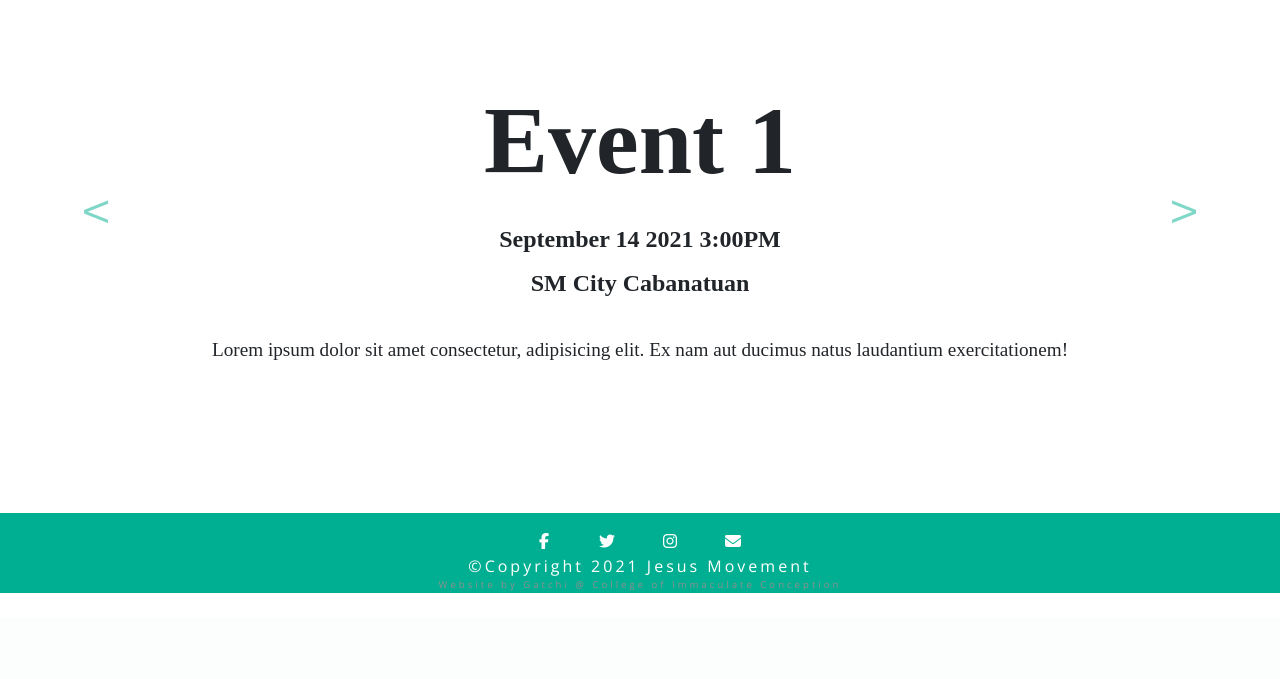
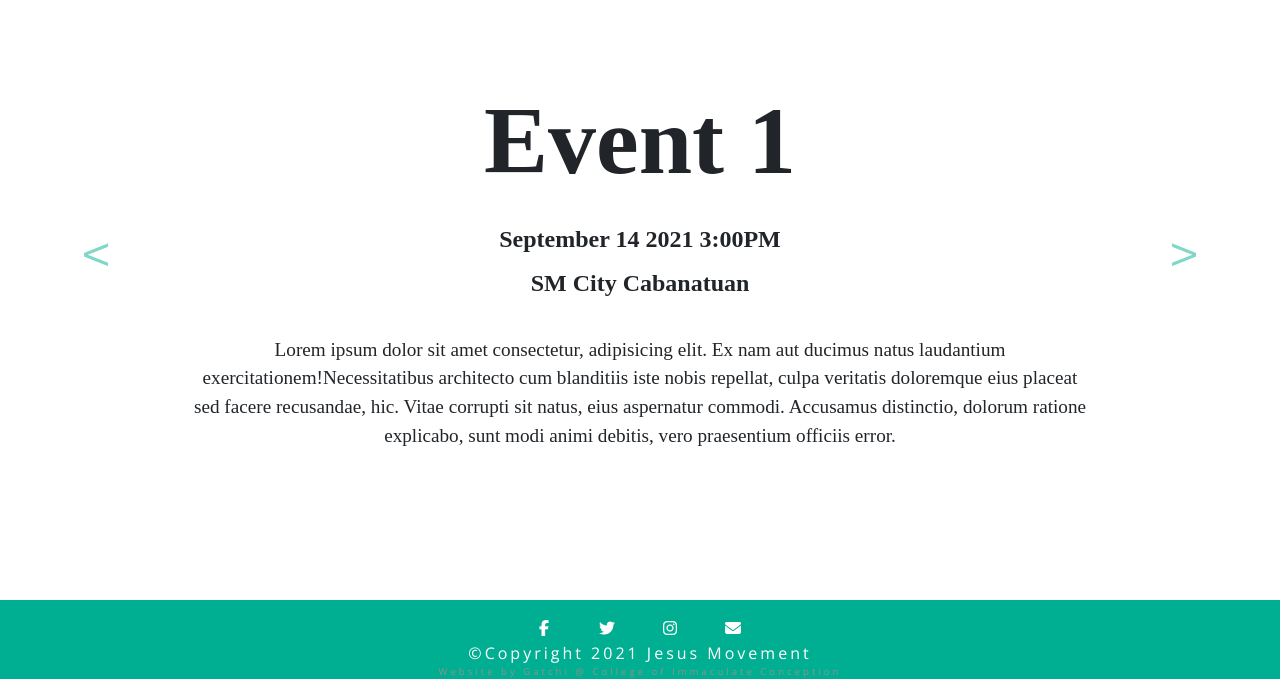
Before and after one commit to gatchigat/jmovement, a PHP site: page /events.php in a window 1280 px wide. Shown: the part 182-861 px from the top of the page. Before the commit the page ends 775 px from the top, so only its background shows below. Run offline with PHP 8.4, Linux system fonts and the light colour scheme; some libraries are stand-ins or nearby versions; some web fonts are replaced.

Commit message:
Add files via upload

```diff
--- a/about.php
+++ b/about.php
@@ -23,7 +23,7 @@ $aboutTxt = ' Lorem ipsum, dolor sit amet consectetur adipisicing elit. Rem volu
 $heading1 = 'Event 1';
 $date1 = 'September 14 2021 3:00PM';
 $venue1 = 'SM City Cabanatuan';
-$desc1 = 'Lorem ipsum dolor sit amet consectetur, adipisicing elit. Ex nam aut ducimus natus laudantium exercitationem!';
+$desc1 = 'Lorem ipsum dolor sit amet consectetur, adipisicing elit. Ex nam aut ducimus natus laudantium exercitationem!Necessitatibus architecto cum blanditiis iste nobis repellat, culpa veritatis doloremque eius placeat sed facere recusandae, hic. Vitae corrupti sit natus, eius aspernatur commodi. Accusamus distinctio, dolorum ratione explicabo, sunt modi animi debitis, vero praesentium officiis error.';
 
 // SLIDE 2
 $heading2 = 'Event 2';
--- a/css/styles.css
+++ b/css/styles.css
@@ -329,7 +329,6 @@ button{
   /*background-color: #18ac9f;*/
 }
 #events{
-/*   height: 100vh; */
   width:100%;
   margin-bottom: 4%;
 }
```
